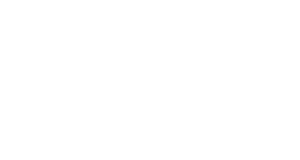
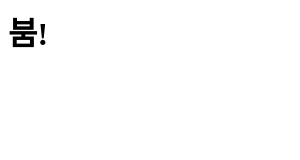
Before and after one commit to myyrakle/AwesomeConverter, an Electron app: page index.html in a window 300 px wide. Drawn offline with Linux system fonts and the light colour scheme.

Commit message:
modified:   index.html 	renamed:    main.js -> main.ts 	new file:   package-lock.json 	modified:   package.json

```diff
--- a/index.html
+++ b/index.html
@@ -1,5 +1,5 @@
 <html>
     <body>
-
+        <h1>붐!</h1>
     </body>
 </html>
```
Also changed, not shown: package.json (+5 -2 lines), main.ts (renamed from main.js), 1 other file.
